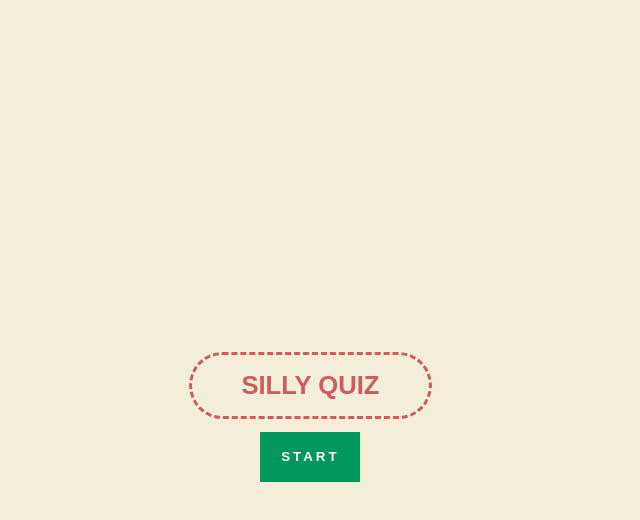
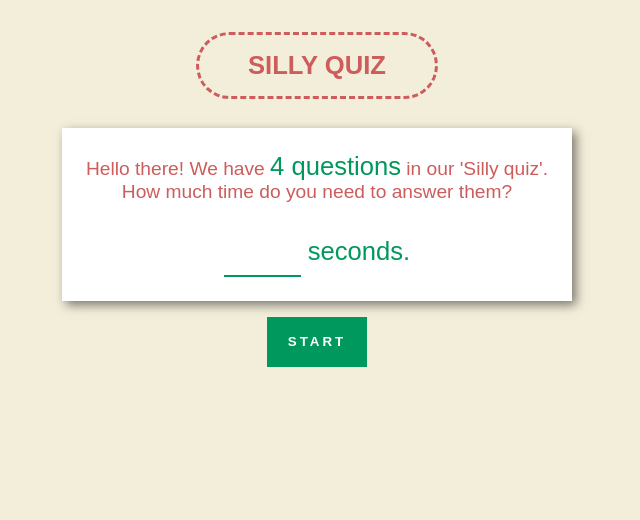
Before and after one commit to alinamarasca/jQuery-quizz, a plain HTML site: page index.html in a window 1280 px wide. Shown: the whole page, without its empty margins (323-963 px from the left). Drawn offline with nearby package versions, Linux system fonts and the light colour scheme.

Commit message:
add intro and user-time feature

```diff
--- a/assets/app.js
+++ b/assets/app.js
@@ -1,41 +1,22 @@
 import startQuiz from "./javascript/components/startQuiz.js";
 import questions from "./data/questions.js";
 import btnAppear from "./javascript/components/btnAppear.js";
+import game from "./data/state.js";
 
 $(document).ready(function () {
   $("#container").append(
-    "<div id='start-end'class='start-end'><h1 id='header-quiz'>Silly Quiz</h1><button id='start-btn'>Start</button></div>"
+    `<div id='start-end'class='start-end'><h1 id='header-quiz'>Silly Quiz</h1><p id="info" class = 'info'>Hello there! We have <span>${questions.length} questions</span> in our 'Silly quiz'. <br> How much time do you need to answer them? <br><br><span><input id="user-time" type="number" name="user-time"></input> seconds.</span></p><button id='start-btn'>Start</button></div>`
   );
+
   $("#header-quiz").fadeIn(1500, function () {
-    btnAppear("#start-btn");
-    // $("#start-btn").css({ opacity: "1" });
-    // $("#start-btn").animate({
-    //   width: 110,
-    //   height: 60
-    // });
-    // $("#start-btn").animate({
-    //   width: 100,
-    //   height: 50
-    // });
-  });
-
-  var box = $("#box2");
-  box.animate({
-    left: "300"
-  });
-  box.animate({
-    bottom: "300"
-  });
-  box.animate({
-    left: "0",
-    bottom: "300"
-  });
-  box.animate({
-    left: "0",
-    bottom: "0"
+    $("#info").slideDown(1000, function () {
+      btnAppear("#start-btn");
+    });
   });
 
   $("#start-btn").click(function () {
+    let input = $("input#user-time");
+    game.counter = input.val();
     $("#start-btn").remove();
     startQuiz(questions);
   });
--- a/assets/data/state.js
+++ b/assets/data/state.js
@@ -1,7 +1,7 @@
 let game = {
   correct: 0,
   incorrect: 0,
-  counter: 3
+  counter: 5
 };
 
 export default game;
--- /dev/null
+++ b/assets/javascript/components/setTime.js
@@ -0,0 +1,5 @@
+const setTime = input => {
+  document.getElementById("user-time").addEventListener("change", () => {
+    game.counter = input.value;
+  });
+};
--- a/assets/javascript/components/showScore.js
+++ b/assets/javascript/components/showScore.js
@@ -11,19 +11,18 @@ const showScore = state => {
     $("#start-end")
       .addClass("start-end")
       .append(
-        `<h2 id="results"> Your result: <br> Correct answers: ${correct} <br> Incorrect answers: ${incorrect}.<br>`
+        `<p id="results"> Correct answers: <span>${correct}</span> <br> Incorrect answers: <span>${incorrect}</span>.</p>`
       );
-    $("#container").fadeIn(800, function () {
+    $("#container").fadeIn(600, function () {
       $("#start-end").append(
         `<button id='play-again-btn'>Start again</button>`
       );
       btnAppear("#play-again-btn");
-    });
-
-    $("#play-again-btn").click(function () {
-      $(this).remove();
-      $("h2").remove();
-      startQuiz(questions);
+      $("#play-again-btn").click(function () {
+        $(this).remove();
+        $("#results").remove();
+        startQuiz(questions);
+      });
     });
   });
 };
--- a/assets/javascript/components/startQuiz.js
+++ b/assets/javascript/components/startQuiz.js
@@ -9,8 +9,10 @@ const startQuiz = array => {
   game.incorrect = 0;
 
   //show questions
-  $("#start-end").removeClass("start-end");
+  // $("#start-end").removeClass("start-end");
   $("#start-btn").remove();
+  $("#info").remove();
+
   $("#container").append($('<div id="quiz"></div>'));
   $("#quiz").prepend(
     `<h2 class="timer"> Time remaining: <span id="counter">${game.counter}</span> seconds</h2>`
--- a/sass/_elements.scss
+++ b/sass/_elements.scss
@@ -8,12 +8,18 @@
   height: 50px;
   font-weight: 600;
   letter-spacing: 3px;
+
+  &:hover {
+    background: darken($secondary-color, 10%);
+    font-size: 1rem;
+  }
 }
 
 %card {
   box-shadow: 4px 4px 10px rgba(0, 0, 0, 0.5);
   padding: 1.5rem;
   background-color: #fff;
+  margin: 1rem;
 }
 
 %sub-text {
--- a/sass/index.scss
+++ b/sass/index.scss
@@ -18,6 +18,7 @@ body {
   @extend %button;
   background-color: $secondary-color;
   opacity: 0;
+  margin-top: 1rem;
 }
 
 .question {
@@ -29,8 +30,28 @@ body {
     color: darken($secondary-color, 5%);
   }
 }
+.info {
+  @extend %card;
+  text-align: center;
+  display: none;
+  color: $primary-color;
 
-#counter {
+  input {
+    width: 4rem;
+    font-size: 2rem;
+    color: $secondary-color;
+    padding: 0.4rem;
+    border: none;
+    border-bottom: 2px solid $secondary-color;
+    outline-color: $secondary-color;
+  }
+
+  span {
+    color: $secondary-color;
+  }
+}
+
+span {
   color: $primary-color;
   font-size: 1.6rem;
 }
@@ -51,9 +72,14 @@ h1 {
   flex-direction: column;
   align-items: center;
   justify-items: center;
+
+  #results {
+    @extend %card;
+    color: $primary-color;
+  }
 }
-.start-end {
-  position: absolute;
-  top: 40%;
-  left: 40%;
-}
+// .start-end {
+//   position: absolute;
+//   top: 40%;
+//   left: 40%;
+// }
```
Also changed, not shown: assets/css/index.css.
